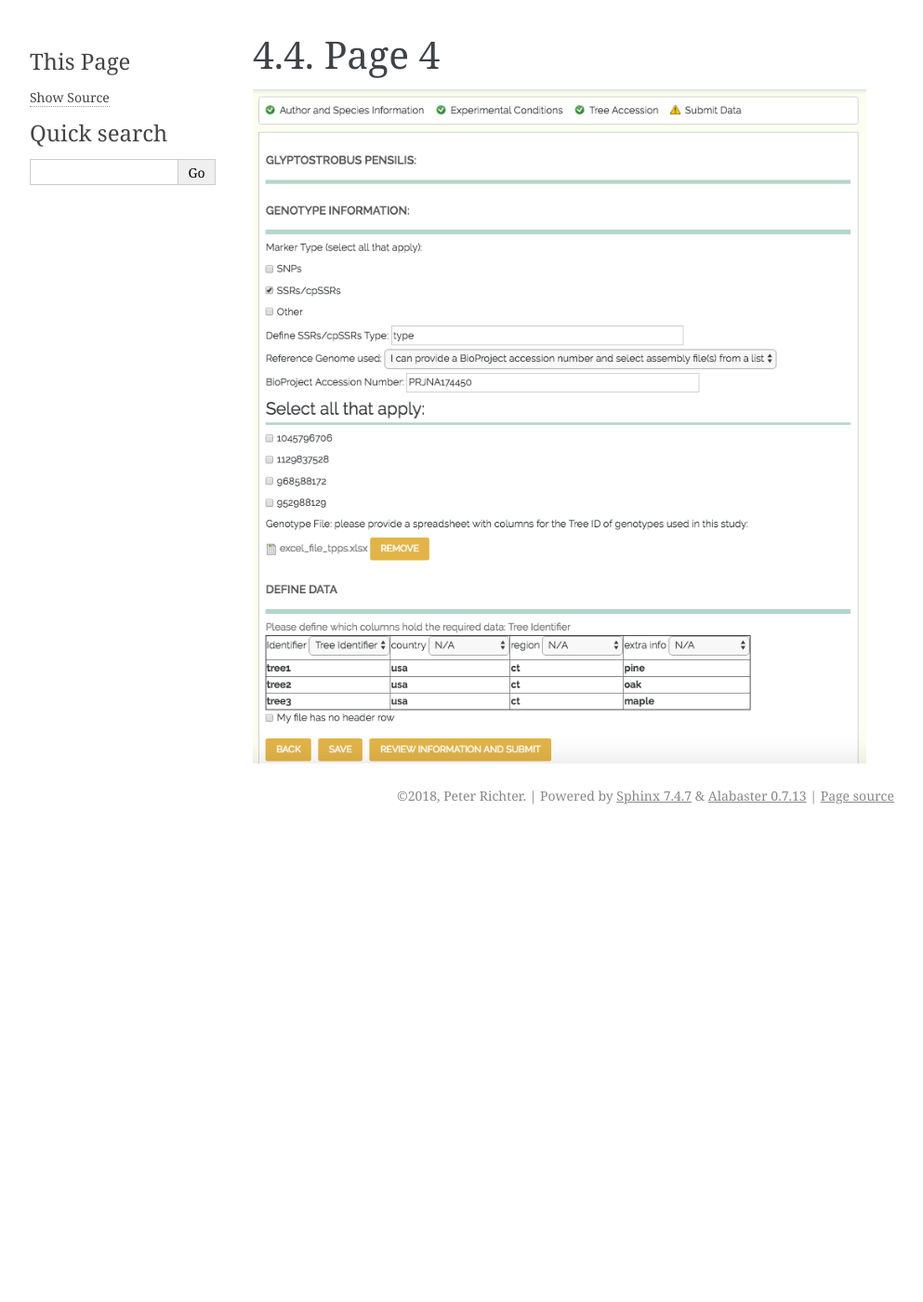
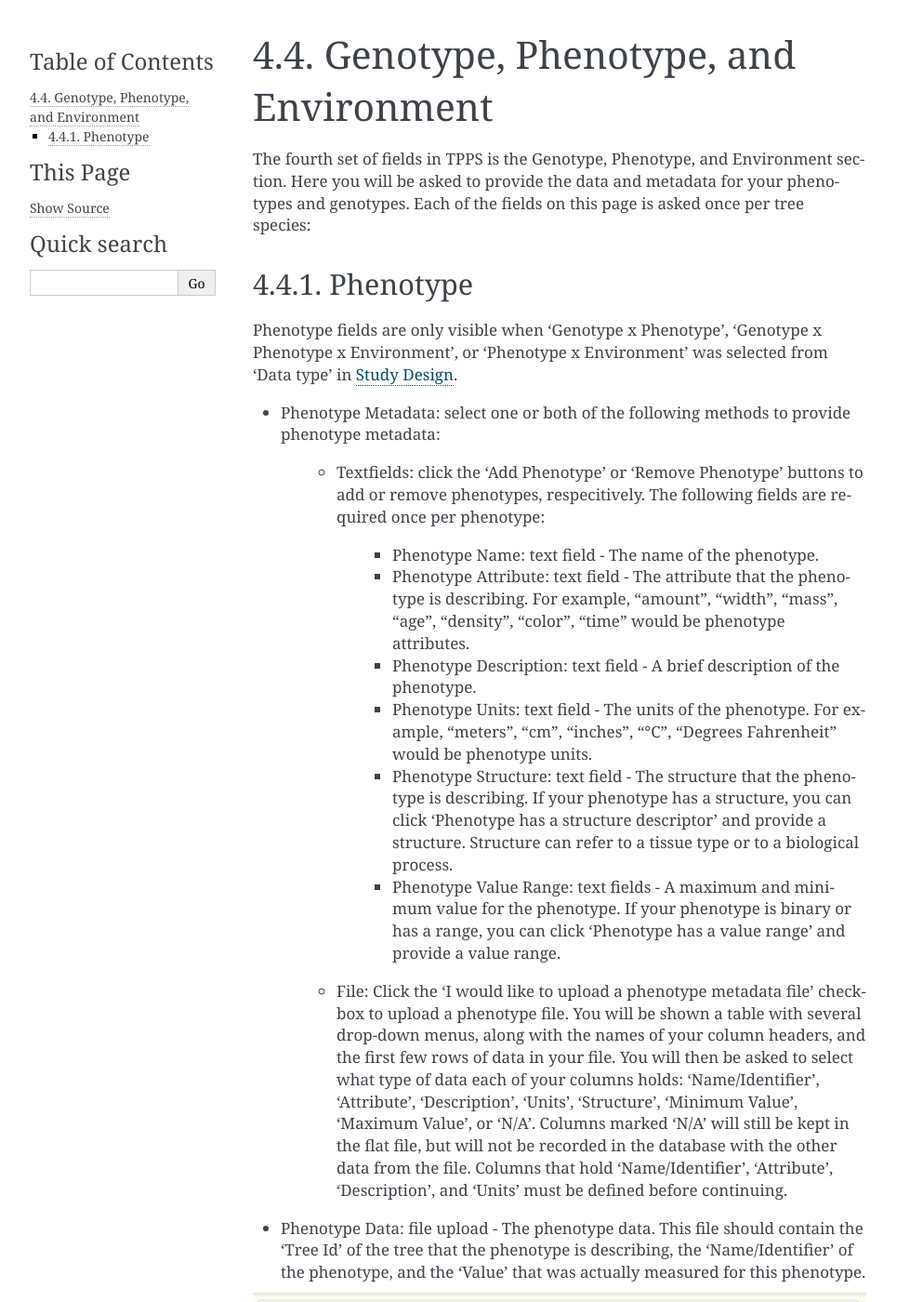
Before and after one commit to par12005/TPPS, a Sphinx documentation site: the page built from docs/source/user_pages/page_4.rst, in a window 1280 px wide and 1400 px high. Shown: the whole window at 93% size, without its empty margins (148-1141 px from the left). Built offline with Sphinx 7.4.7, drawn with Linux system fonts in a browser that asks for light colours.

Commit message:
added phenotype documentation to page_4 on user docs

```diff
--- a/docs/source/user_pages/page_4.rst
+++ b/docs/source/user_pages/page_4.rst
@@ -1,4 +1,29 @@
-Page 4
-======
+************************************
+Genotype, Phenotype, and Environment
+************************************
+
+The fourth set of fields in TPPS is the Genotype, Phenotype, and Environment section. Here you will be asked to provide the data and metadata for your phenotypes and genotypes. Each of the fields on this page is asked once per tree species:
+
+Phenotype
+=========
+
+Phenotype fields are only visible when 'Genotype x Phenotype', 'Genotype x Phenotype x Environment', or 'Phenotype x Environment' was selected from 'Data type' in `Study Design`_.
+
+* Phenotype Metadata: select one or both of the following methods to provide phenotype metadata:
+
+   * Textfields: click the 'Add Phenotype' or 'Remove Phenotype' buttons to add or remove phenotypes, respecitively. The following fields are required once per phenotype:
+
+      * Phenotype Name: text field - The name of the phenotype.
+      * Phenotype Attribute: text field - The attribute that the phenotype is describing. For example, "amount", "width", "mass", "age", "density", "color", "time" would be phenotype attributes.
+      * Phenotype Description: text field - A brief description of the phenotype.
+      * Phenotype Units: text field - The units of the phenotype. For example, "meters", "cm", "inches", "°C", "Degrees Fahrenheit" would be phenotype units.
+      * Phenotype Structure: text field - The structure that the phenotype is describing. If your phenotype has a structure, you can click 'Phenotype has a structure descriptor' and provide a structure. Structure can refer to a tissue type or to a biological process.
+      * Phenotype Value Range: text fields - A maximum and minimum value for the phenotype. If your phenotype is binary or has a range, you can click 'Phenotype has a value range' and provide a value range.
+
+   * File: Click the 'I would like to upload a phenotype metadata file' checkbox to upload a phenotype file. You will be shown a table with several drop-down menus, along with the names of your column headers, and the first few rows of data in your file. You will then be asked to select what type of data each of your columns holds: 'Name/Identifier', 'Attribute', 'Description', 'Units', 'Structure', 'Minimum Value', 'Maximum Value', or 'N/A'. Columns marked 'N/A' will still be kept in the flat file, but will not be recorded in the database with the other data from the file. Columns that hold 'Name/Identifier', 'Attribute', 'Description', and 'Units' must be defined before continuing.
+
+* Phenotype Data: file upload - The phenotype data. This file should contain the 'Tree Id' of the tree that the phenotype is describing, the 'Name/Identifier' of the phenotype, and the 'Value' that was actually measured for this phenotype.
+
+.. _`Study Design`: page_2.html
 
 .. image:: ../../../screenshots/TPPS_data.png
```
